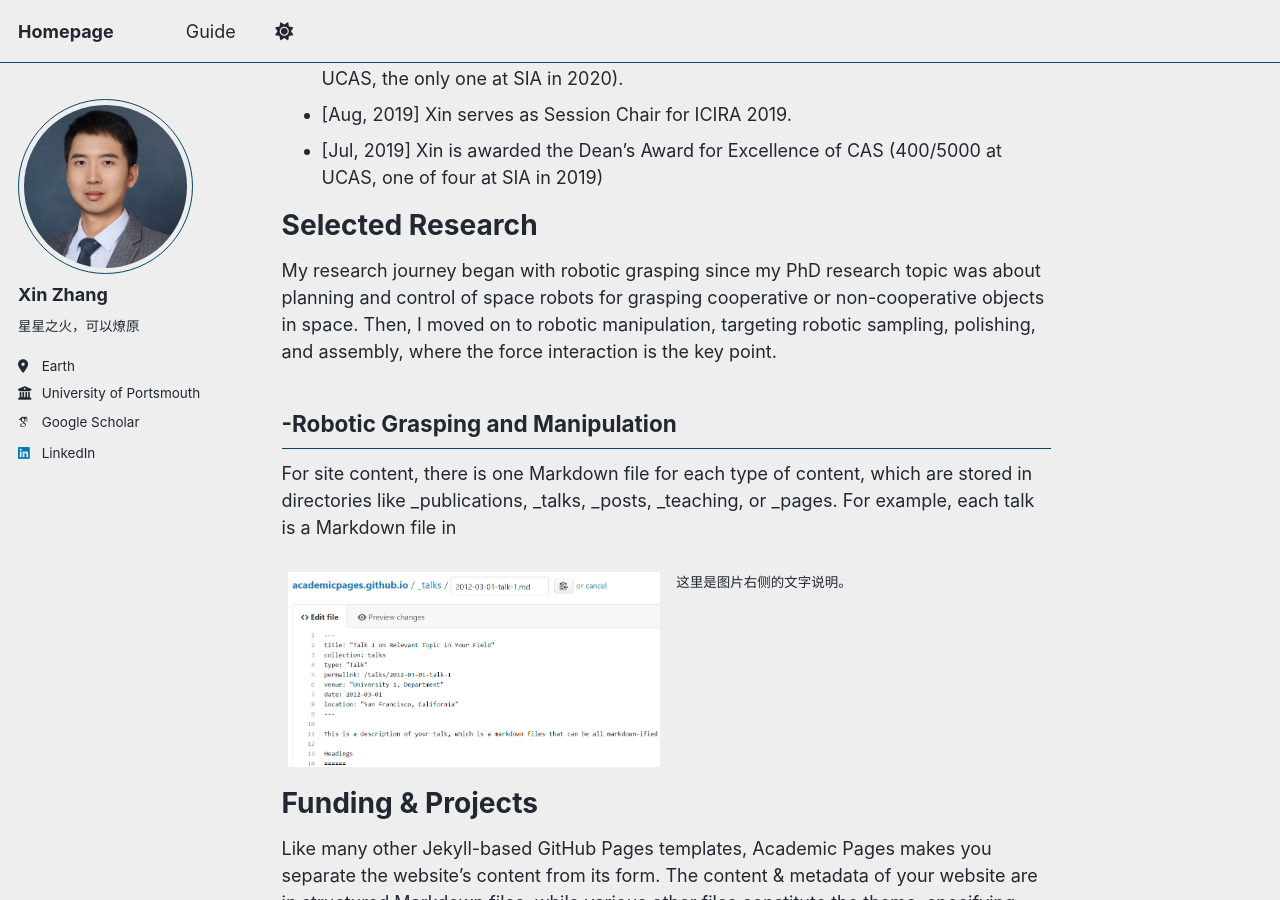
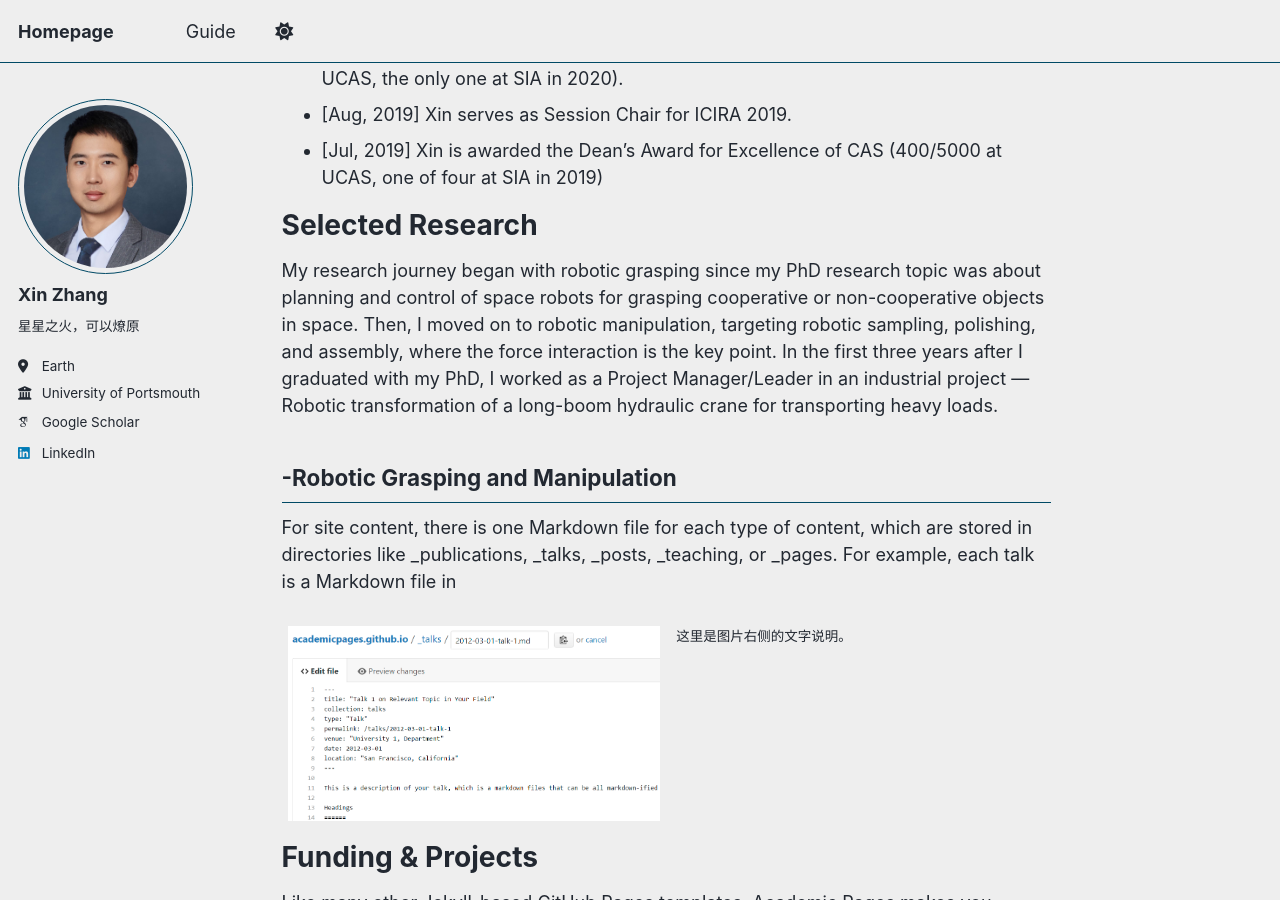
Before and after one commit to Mansion-ZX/Mansion-ZX.github.io, a Jekyll site: the page built from _pages/about.md, in a window 1280 px wide and 900 px high, scrolled down 1026 px. Built offline with Jekyll 4.4.1, drawn with Linux system fonts in a browser that asks for light colours; some web fonts are replaced; a script that is not in the unit is left out.

Commit message:
Update about.md

```diff
--- a/_pages/about.md
+++ b/_pages/about.md
@@ -30,7 +30,7 @@ News
 
 Selected Research
 ======
-My research journey began with robotic grasping since my PhD research topic was about planning and control of space robots for grasping cooperative or non-cooperative objects in space. Then, I moved on to robotic manipulation, targeting robotic sampling, polishing, and assembly, where the force interaction is the key point.
+My research journey began with robotic grasping since my PhD research topic was about planning and control of space robots for grasping cooperative or non-cooperative objects in space. Then, I moved on to robotic manipulation, targeting robotic sampling, polishing, and assembly, where the force interaction is the key point. In the first three years after I graduated with my PhD, I worked as a Project Manager/Leader in an industrial project --- Robotic transformation of a long-boom hydraulic crane for transporting heavy loads.
 
 -Robotic Grasping and Manipulation
 ------
```
